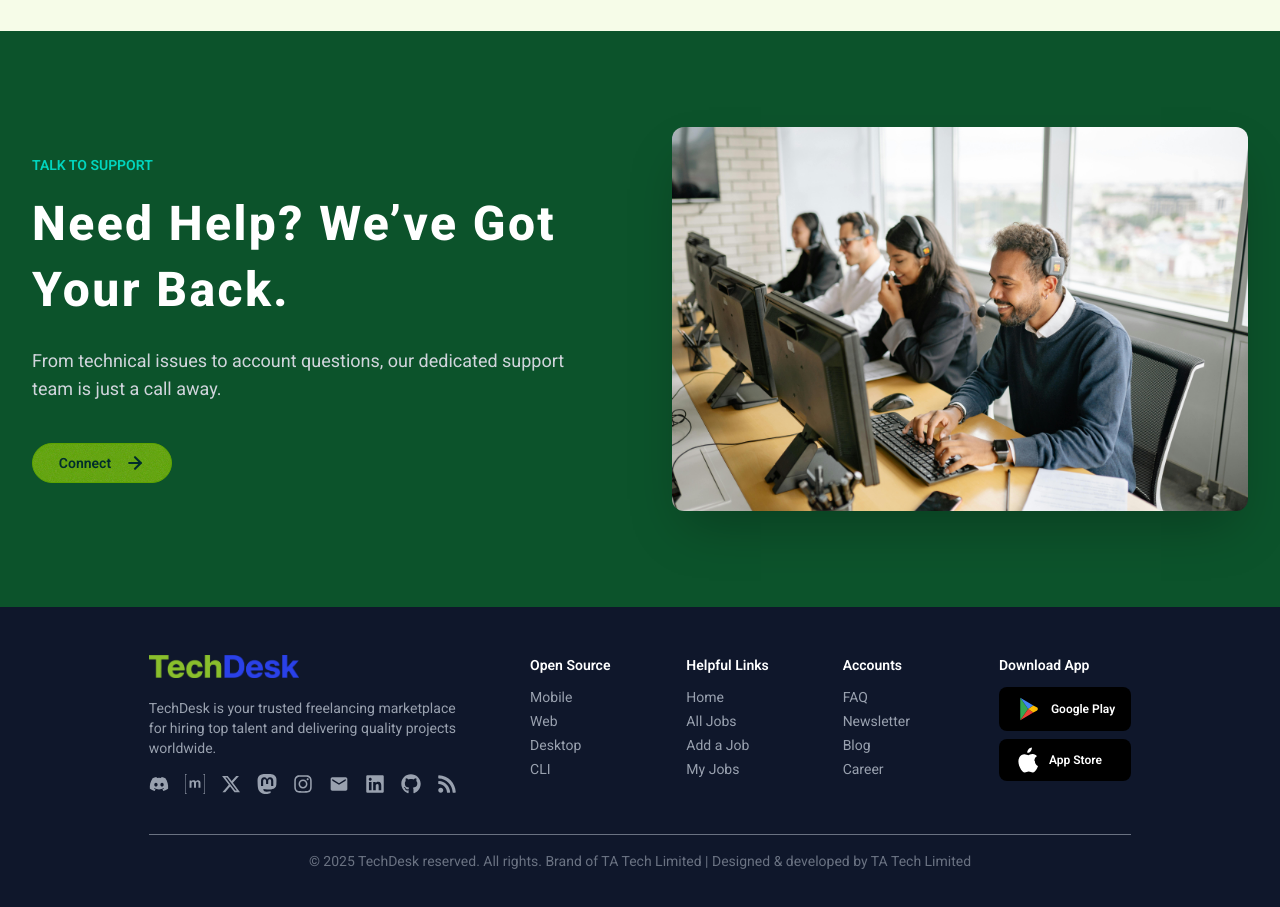
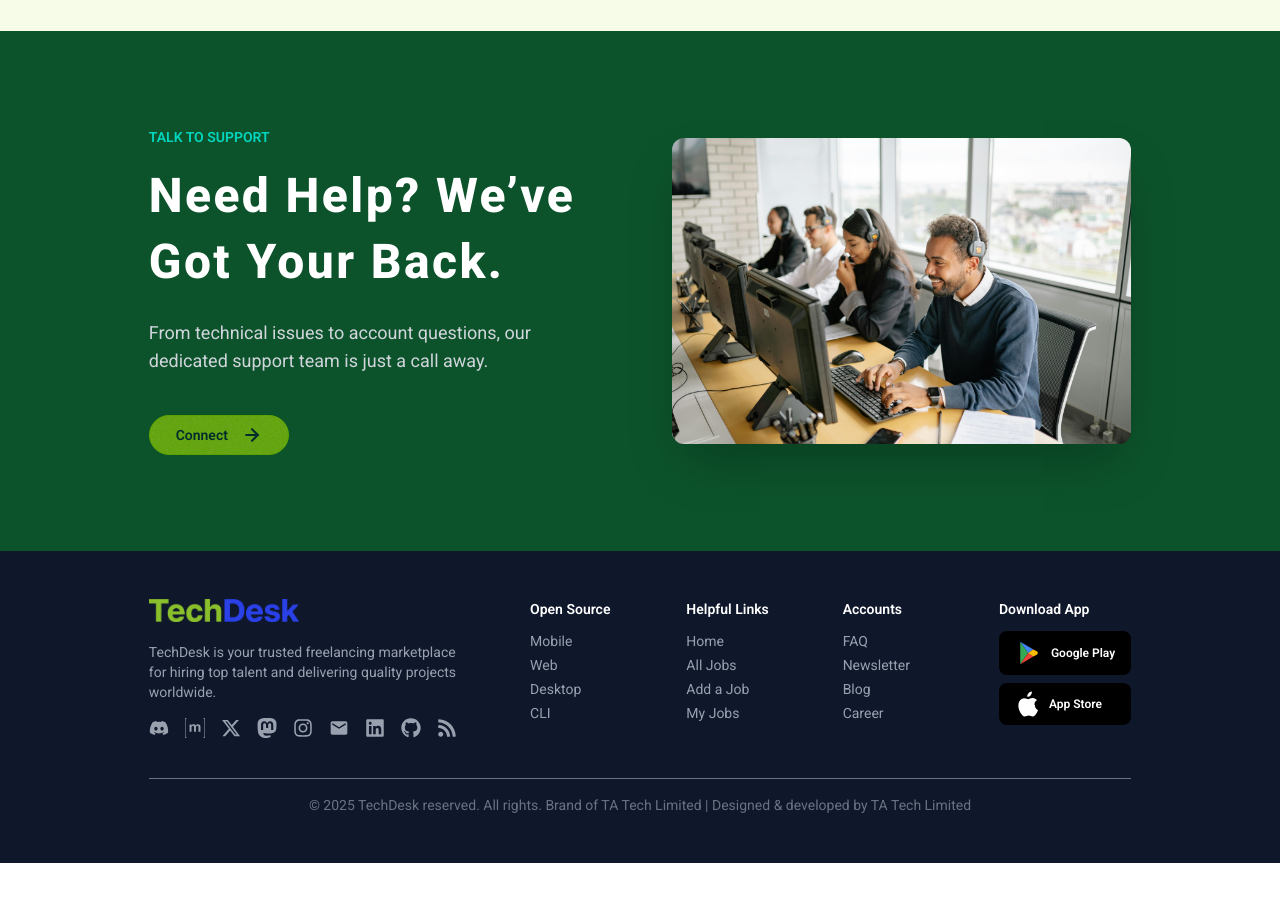
Before and after one commit to Taukir30/ta_ph_a10_techdesk_clientside, a React (Vite) app: page / in a window 1280 px wide. Shown: the part 1780-2687 px from the top of the page. After the commit the page ends 2643 px from the top, so only its background shows below. Built offline with nearby package versions, Linux system fonts and the light colour scheme; no server answers.

Commit message:
home margin fixed

```diff
--- a/src/components/Support/Support.jsx
+++ b/src/components/Support/Support.jsx
@@ -1,11 +1,13 @@
 import React from 'react';
 import { Link } from 'react-router';
 import customerSupport from '../../assets/support.jpg'
+import MyContainer from '../MyContainer/MyContainer';
 
 const Support = () => {
     return (
         <section className="py-16 sm:py-24 bg-info">
-            <div className="container mx-auto px-4 sm:px-6 lg:px-8">
+            <MyContainer>
+                <div className="container mx-auto">
                     <div className="grid grid-cols-1 lg:grid-cols-2 gap-16 items-center">
                         {/* Left Column: Text Content & Button */}
                         <div>
@@ -58,6 +60,8 @@ const Support = () => {
                         </div>
                     </div>
                 </div>
+            </MyContainer>
+
         </section>
 
     );
```
Lines whose indentation alone changed are shown as unchanged.
